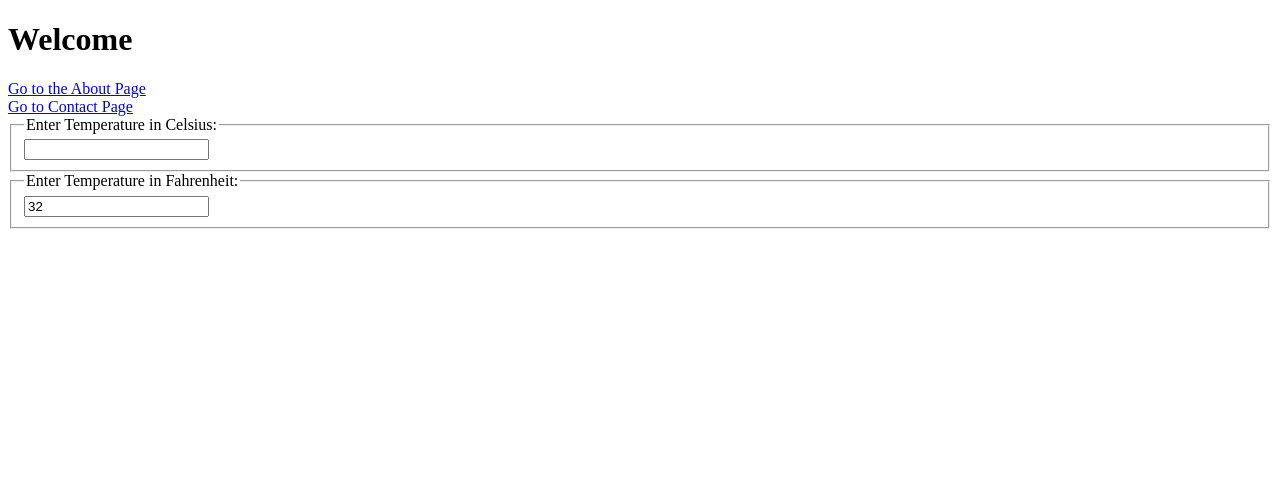
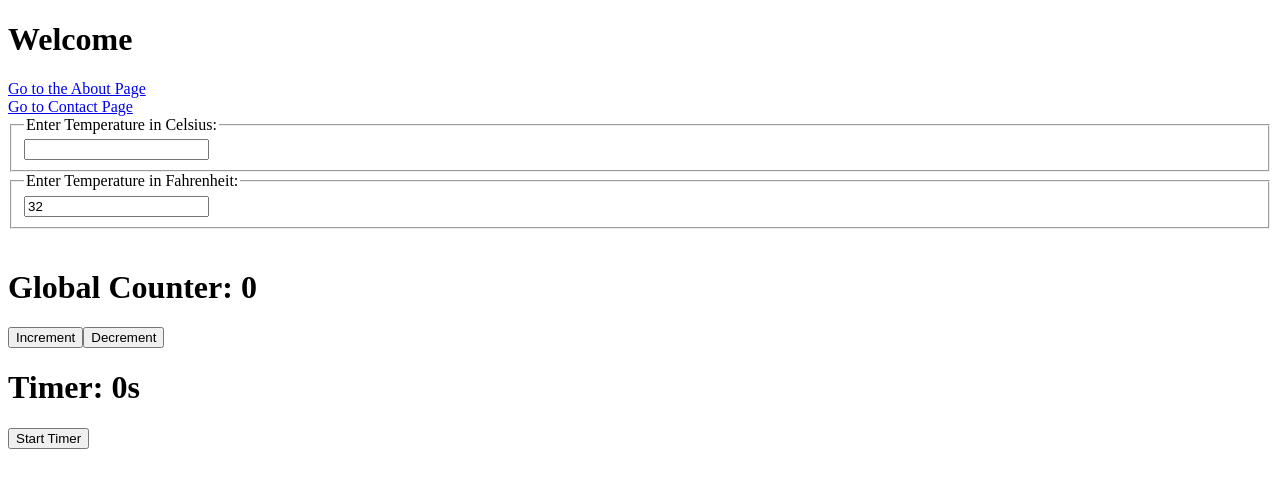
Before and after one commit to vukkt/jade-journey, a Next.js app: page / in a window 1280 px wide. Shown: the top 488 px of the page. Built offline with nearby package versions, Linux system fonts and the light colour scheme.

Commit message:
Fix: Wrap Counter components with CounterProvider in Home page

```diff
--- /dev/null
+++ b/src/components/CounterControls.js
@@ -0,0 +1,12 @@
+import { useCounter } from "@/context/CounterContext";
+
+export default function CounterControls() {
+	const { increment, decrement } = useCounter();
+
+	return (
+		<div>
+			<button onClick={increment}>Increment</button>
+			<button onClick={decrement}>Decrement</button>
+		</div>
+	);
+}
--- /dev/null
+++ b/src/components/CounterDisplay.js
@@ -0,0 +1,7 @@
+import { useCounter } from "@/context/CounterContext";
+
+export default function CounterDisplay() {
+	const { count } = useCounter();
+
+	return <h1>Global Counter: {count}</h1>;
+}
--- /dev/null
+++ b/src/components/Timer.js
@@ -0,0 +1,30 @@
+import { useState, useEffect } from "react";
+
+export default function Timer() {
+	const [time, setTime] = useState(0);
+	const [running, setRunning] = useState(false);
+
+	useEffect(() => {
+		let timer;
+		if (running) {
+			timer = setInterval(() => {
+				setTime((prevTime) => prevTime + 1);
+			}, 1000);
+		}
+
+		return () => {
+			clearInterval(timer);
+		};
+	}, [running]);
+
+	const toggleTimer = () => setRunning((prev) => !prev);
+
+	return (
+		<div>
+			<h1>Timer: {time}s</h1>
+			<button onClick={toggleTimer}>
+				{running ? "Stop Timer" : "Start Timer"}
+			</button>
+		</div>
+	);
+}
--- /dev/null
+++ b/src/context/CounterContext.js
@@ -0,0 +1,24 @@
+import { createContext, useContext, useState } from "react";
+
+const CounterContext = createContext();
+
+export function CounterProvider({ children }) {
+	const [count, setCount] = useState(0);
+
+	const increment = () => setCount((prev) => prev + 1);
+	const decrement = () => setCount((prev) => prev - 1);
+
+	return (
+		<CounterContext.Provider value={{ count, increment, decrement }}>
+			{children}
+		</CounterContext.Provider>
+	);
+}
+
+export function useCounter() {
+	const context = useContext(CounterContext);
+	if (context === undefined) {
+		throw new Error("useCounter must be used within a CounterProvider");
+	}
+	return context;
+}
--- a/src/pages/index.js
+++ b/src/pages/index.js
@@ -1,4 +1,8 @@
+import CounterControls from "@/components/CounterControls";
+import CounterDisplay from "@/components/CounterDisplay";
 import TemperatureConverter from "@/components/TemperatureConverter";
+import Timer from "@/components/Timer";
+import { CounterProvider } from "@/context/CounterContext";
 import Link from "next/link";
 
 export default function Home() {
@@ -9,6 +13,14 @@ export default function Home() {
 			<br />
 			<Link href="/contact">Go to Contact Page</Link>
 			<TemperatureConverter />
+			<br />
+			<CounterProvider>
+				<div>
+					<CounterDisplay />
+					<CounterControls />
+				</div>
+			</CounterProvider>
+			<Timer />
 		</div>
 	);
 }
```
Also changed, not shown: src/components/PostItem.js (added, +14 -0 lines), src/pages/about.js (+9 -3 lines), src/pages/layout.js (+14 -7 lines).
